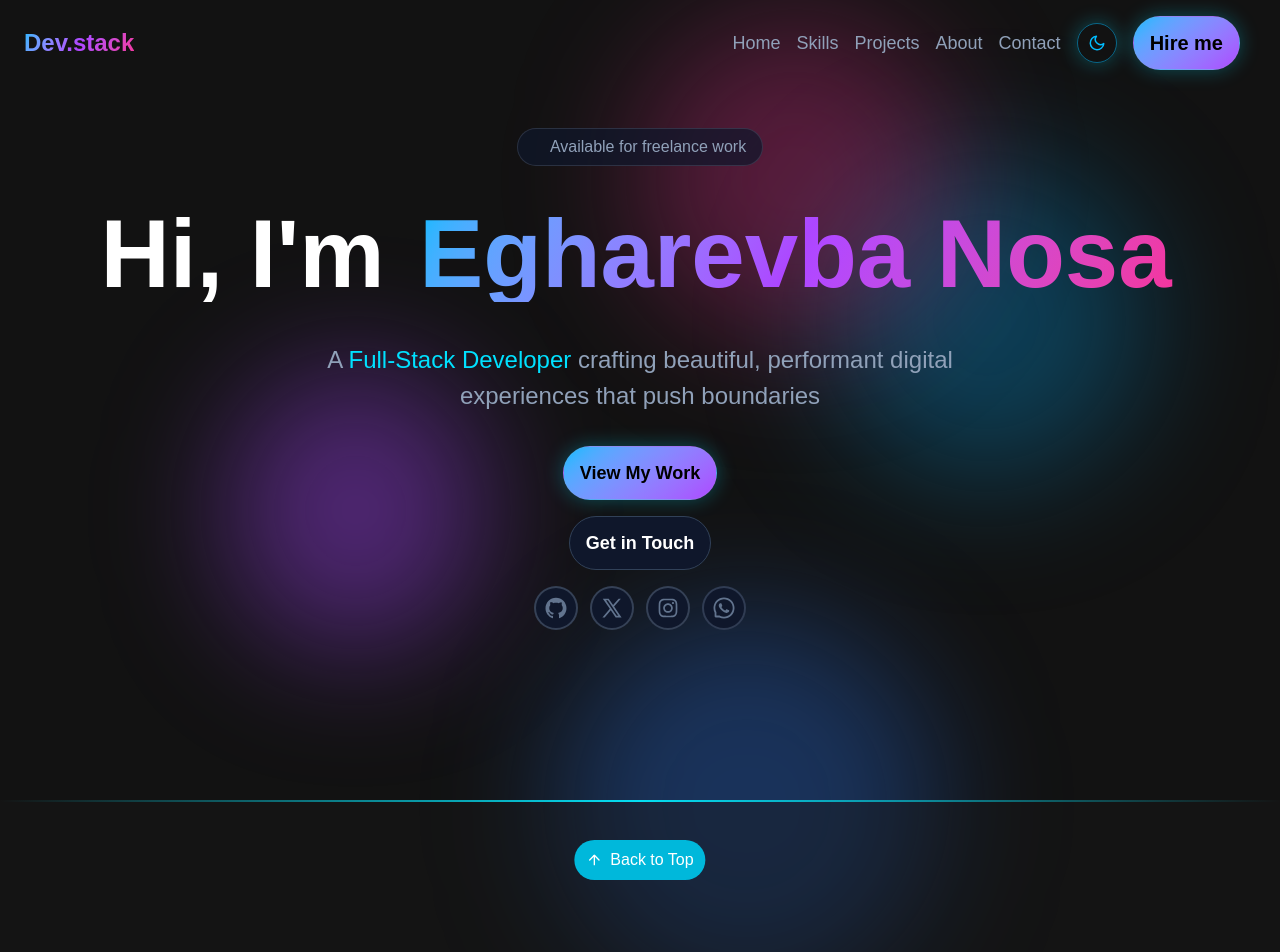
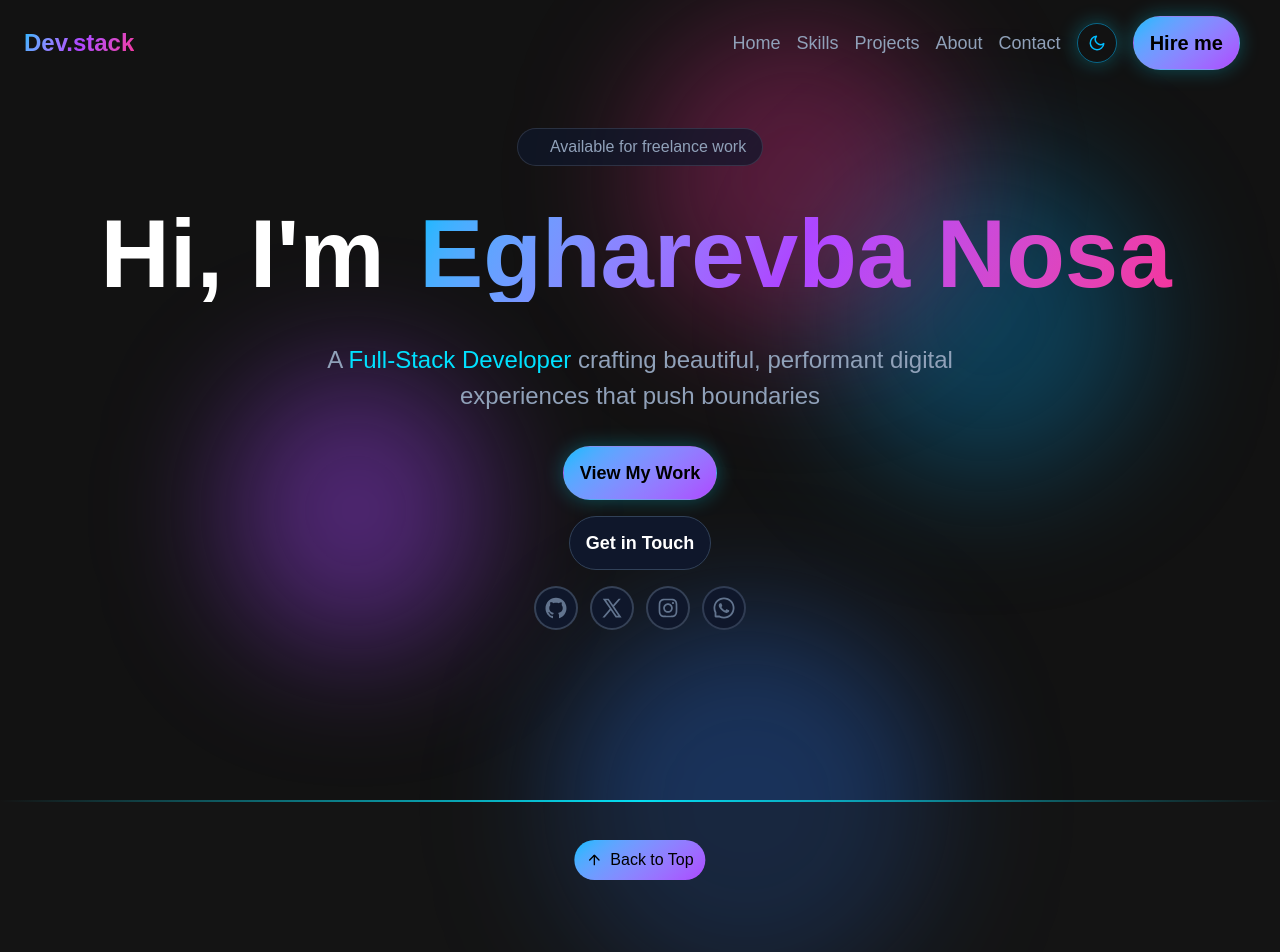
Before and after one commit to egharevbanosa58-debug/my-code-stack, a Next.js app in the folder my-stack/: page / in a window 1280 px wide. Shown: the top 952 px of the page. Built offline with nearby package versions, Linux system fonts and the light colour scheme.

Commit message:
Styled the back to top button a lil bit

```diff
--- a/my-stack/app/components/Btt.jsx
+++ b/my-stack/app/components/Btt.jsx
@@ -29,9 +29,9 @@ export default function Btt() {
                 delay: 1,
                 ease: "easeIn",
             }}
-            className={`w-fit z-99 bottom-5 left-1/2 -translate-x-1/2 opacity-0  fixed text-white bg-cyan-500 flex gap-2 justify-center items-center rounded-l-full rounded-r-full px-3 py-2 transition-all duration-200 ${isScroll ? "opacity-1 -translate-y-30" : ""} `}
+            className={`w-fit z-99 bottom-5 left-1/2 -translate-x-1/2 opacity-0 group fixed text-white dark:text-black bg-linear-140 from-sky-400 to-purple-500 flex gap-2 justify-center items-center rounded-l-full rounded-r-full px-3 py-2 transition-all duration-200 ${isScroll ? "opacity-1 -translate-y-30" : ""} `}
         >
-             <FiArrowUp />
+             <FiArrowUp className="group-hover:-translate-y-1 transition-all duration-300"/>
              Back to Top
         </motion.button>
     );
```
